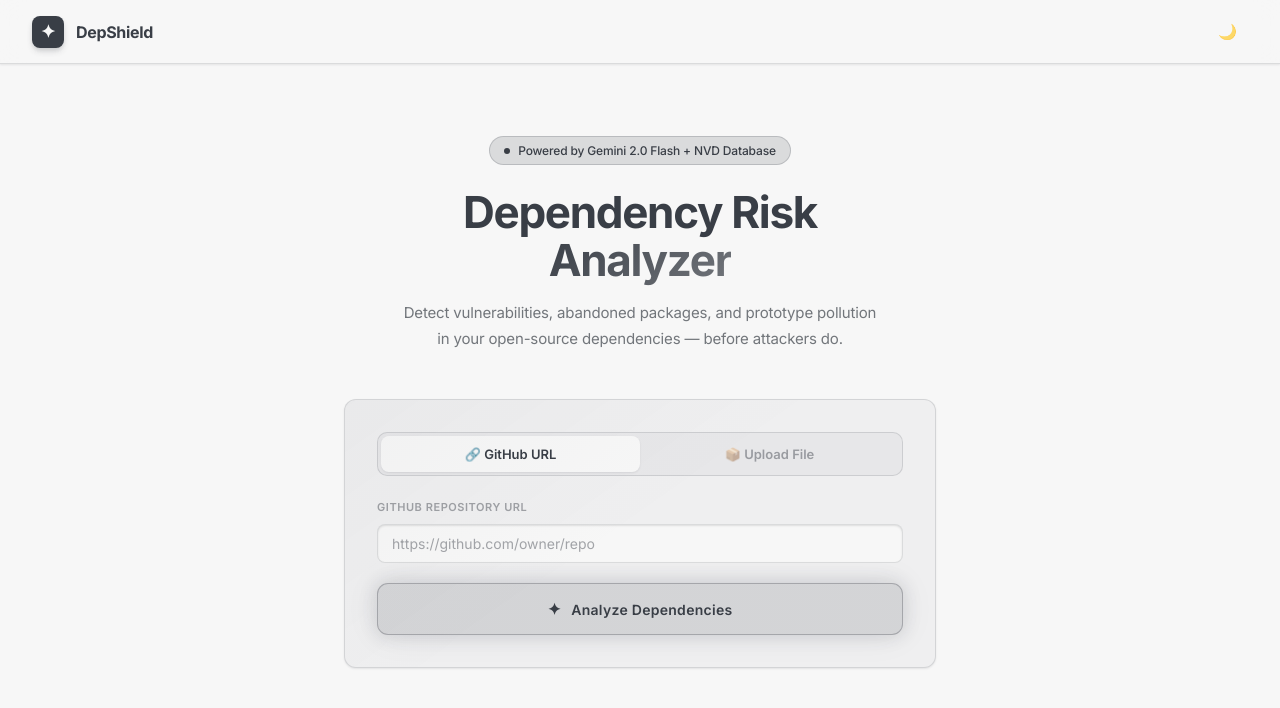
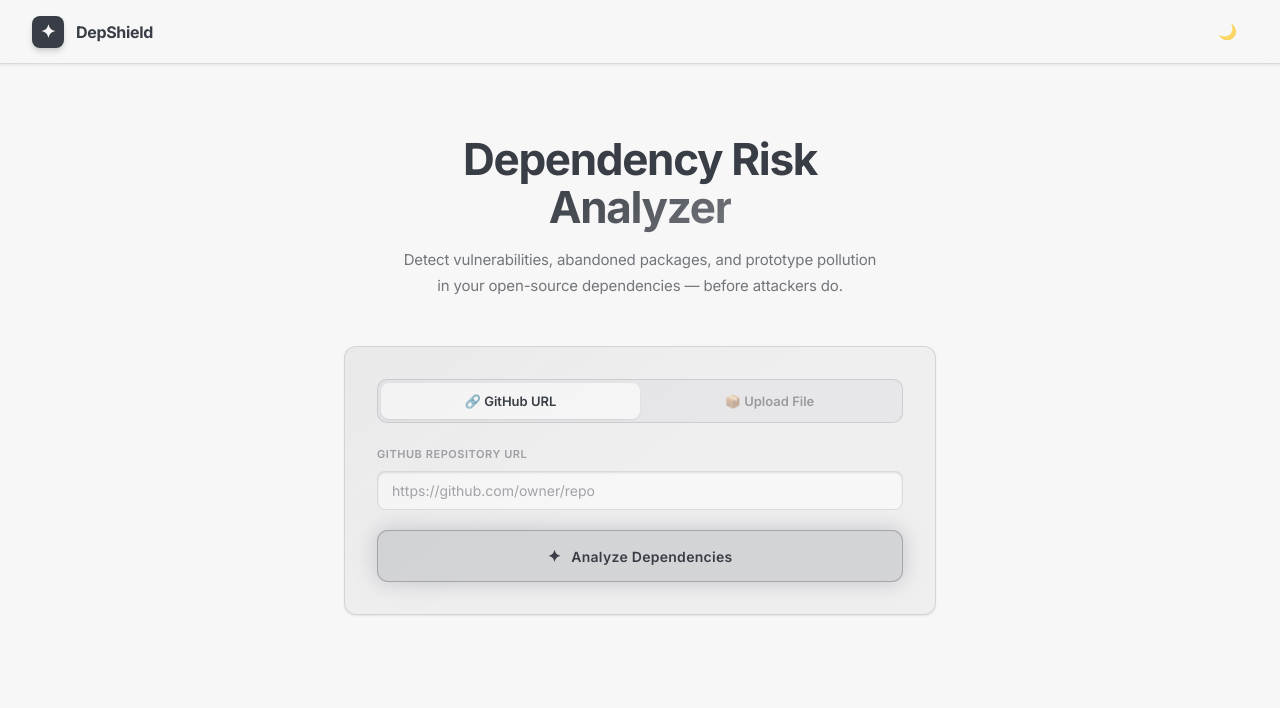
Before and after one commit to shlokdhawan/DepShield, a React (Vite) app: page / in a window 1280 px wide. Shown: the top 708 px of the page. Built offline with nearby package versions, Linux system fonts and the light colour scheme.

Commit message:
UI Cleanup: Removed Gemini branding badge from landing page

```diff
--- a/src/App.jsx
+++ b/src/App.jsx
@@ -939,10 +939,6 @@ export default function App() {
           <div style={{ maxWidth: 640, margin: "0 auto", padding: "72px 24px 48px" }}>
             {/* Hero */}
             <div style={{ textAlign: "center", marginBottom: 48 }} className="fade-up">
-              <div style={{ display: "inline-flex", alignItems: "center", gap: 8, background: "var(--primary-bg)", border: "1px solid rgba(57, 62, 70, 0.2)", borderRadius: 20, padding: "6px 14px", fontSize: 12, color: "var(--primary)", marginBottom: 24, fontWeight: 500 }}>
-                <span style={{ animation: "pulse-dot 2s ease-in-out infinite", display: "inline-block", width: 6, height: 6, borderRadius: "50%", background: "var(--primary)" }} />
-                Powered by Gemini 2.0 Flash + NVD Database
-              </div>
               <h1 style={{ fontFamily: "var(--head)", fontSize: 44, fontWeight: 800, color: "var(--text)", lineHeight: 1.08, letterSpacing: "-0.03em", marginBottom: 16 }}>
                 Dependency Risk<br /><span style={{ background: "linear-gradient(135deg,var(--primary),var(--text2))", WebkitBackgroundClip: "text", WebkitTextFillColor: "transparent" }}>Analyzer</span>
               </h1>
```
